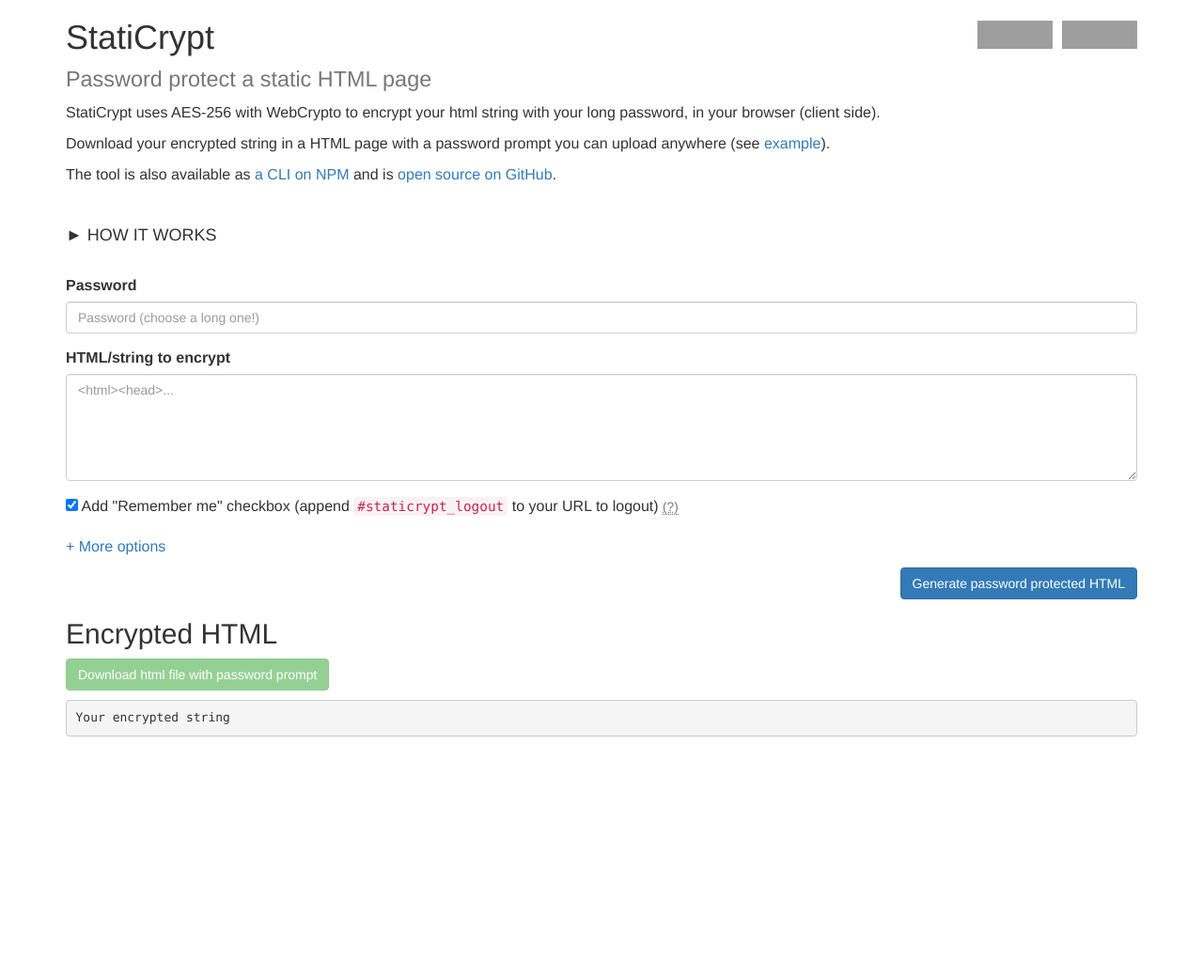
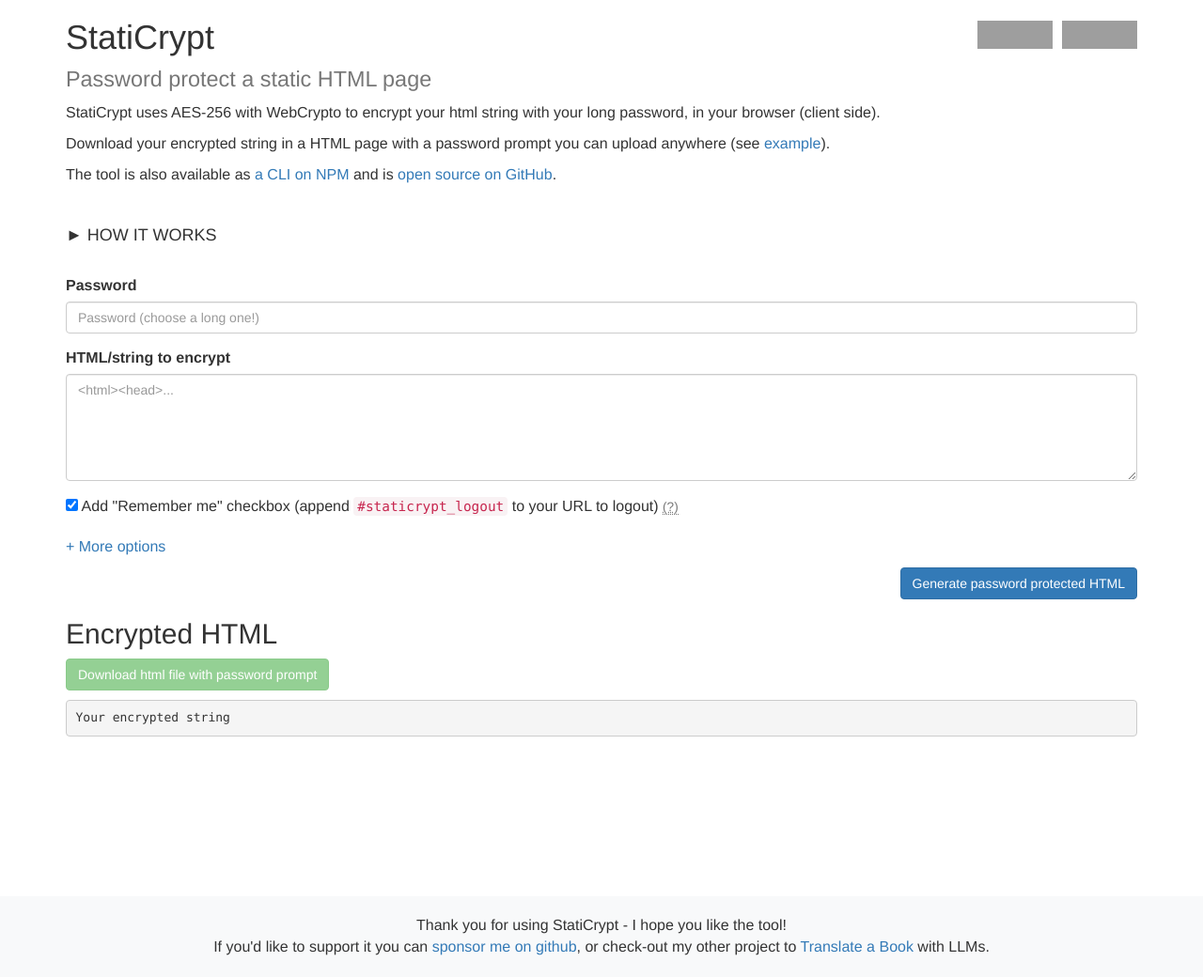
Before and after one commit to robinmoisson/staticrypt, a website: page scripts/index_template.html in a window 1280 px wide. Shown: the whole page at 94% size. Before the commit the page ends 800 px from the top, so only its background shows below. Drawn offline with nearby package versions, Linux system fonts and the light colour scheme; grey boxes are pictures that could not be loaded; a script that the page names is missing.

Commit message:
update readme & index footer

```diff
--- a/scripts/index_template.html
+++ b/scripts/index_template.html
@@ -31,6 +31,14 @@
                 input[type="text"] {
                     font-size: 16px;
                 }
+            }
+
+            .footer {
+                width: 100%;
+                background-color: #f8f9fa;
+                padding: 20px;
+                text-align: center;
+                margin-top: 10em;
             }
         </style>
     </head>
@@ -274,7 +282,13 @@
             </div>
         </div>
 
-        <script src="https://cdn.ckeditor.com/4.7.0/standard/ckeditor.js"></script>
+        <div class="footer">
+            Thank you for using StatiCrypt - I hope you like the tool!
+            <br />
+            If you'd like to support it you can
+            <a href="https://github.com/sponsors/robinmoisson" target="_blank">sponsor me on github</a>, or check-out my
+            other project to <a href="https://translateabook.com" target="_blank">Translate a Book</a> with LLMs.
+        </div>
 
         <script id="cryptoEngine">
             window.cryptoEngine = /*[|js_crypto_engine|]*/ 0;
@@ -294,9 +308,6 @@
 
         <script>
             const encode = codec.init(cryptoEngine).encode;
-
-            // enable CKEDIRTOR
-            CKEDITOR.replace("template_instructions");
 
             let htmlToDownload;
 
@@ -366,10 +377,6 @@
                 e.preventDefault();
 
                 trackEvent("generate_encrypted");
-
-                // update instruction textarea value with CKEDITOR content
-                // (see https://stackoverflow.com/questions/3147670/ckeditor-update-textarea)
-                CKEDITOR.instances["template_instructions"].updateElement();
 
                 const unencrypted = document.getElementById("unencrypted_html").value,
                     password = document.getElementById("password").value;
```
Also changed, not shown: example/encrypted/example.html (+3 -3 lines), index.html (+17 -10 lines), README.md.
